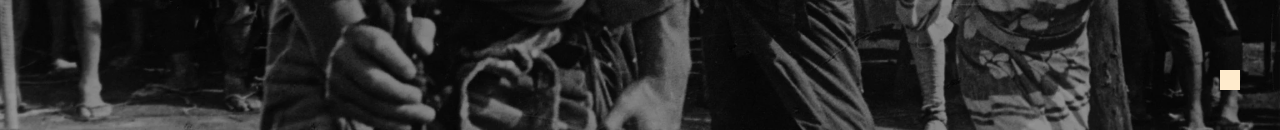
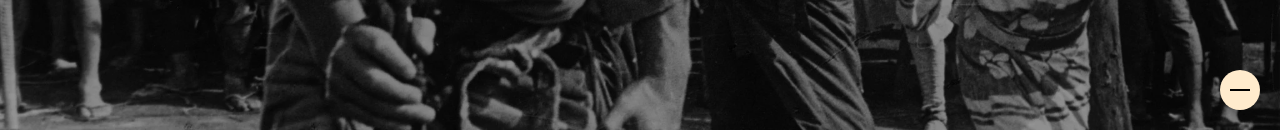
Before and after one commit to brian-david4/akira-kurosawa-portfolio, a React (Vite) app in the folder kurosawa/: page / in a window 1280 px wide. Shown: the part 670-800 px from the top of the page. Built offline with nearby package versions, Linux system fonts and the light colour scheme; a web font is replaced by a local one.

Commit message:
Btn styling and burger menu on hover

```diff
--- a/kurosawa/src/components/Menu.tsx
+++ b/kurosawa/src/components/Menu.tsx
@@ -8,7 +8,9 @@ const Menu = () => {
 
   return (
     <>
-    <div onClick={()=>setIsMenuActive(!isMenuActive)} className={styles.menuBtn}></div>
+    <div onClick={()=>setIsMenuActive(!isMenuActive)} className={styles.menuBtn}>
+      <div className={styles.burger}></div>
+    </div>
     <AnimatePresence mode="wait">{isMenuActive && <NavBar />}</AnimatePresence>
     </>
   )
--- a/kurosawa/src/components/NavBar.module.css
+++ b/kurosawa/src/components/NavBar.module.css
@@ -1,11 +1,40 @@
 .menuBtn{
-    position: absolute;
-    height: 2.5vmin;
+    position: fixed;
+    height: 5vmin;
     aspect-ratio: 1;
-    right: 5vmin;
-    bottom: 5vmin;
+    right: 2.5vmin;
+    bottom: 2.5vmin;
+    border-radius: 50%;
+    cursor: pointer;
     z-index: 10;
     background-color: blanchedalmond;
+    display: flex;
+    justify-content: center;
+    align-items: center;
+    transition: all 300ms ease-out;
+}
+.burger {
+    width: 100%;
+    transition: all 300ms ease-out;
+}
+.burger::after, .burger::before{
+    content: "";
+    display: block;
+    height: 1px;
+    background-color: black;
+    width: 50%;
+    margin: auto;
+    position: relative;
+    transition: all 300ms ease-out;
+}
+.menuBtn:hover {
+    scale: 1.1;
+}
+.menuBtn:hover > .burger::after{
+    transform: translate(0px, -5px);
+}
+.menuBtn:hover > .burger::before{
+    transform: translate(0px, 5px);
 }
 .navbarWrapper{
     position: fixed;
```
